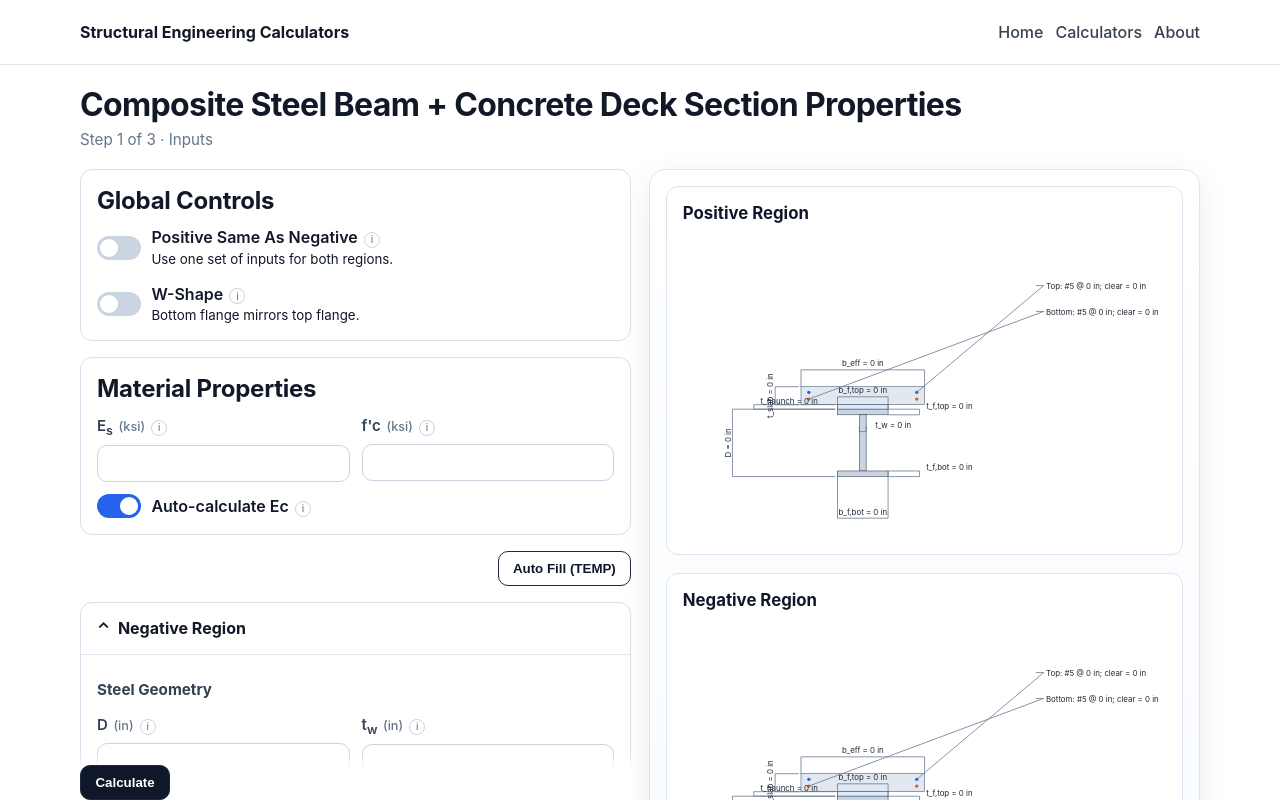
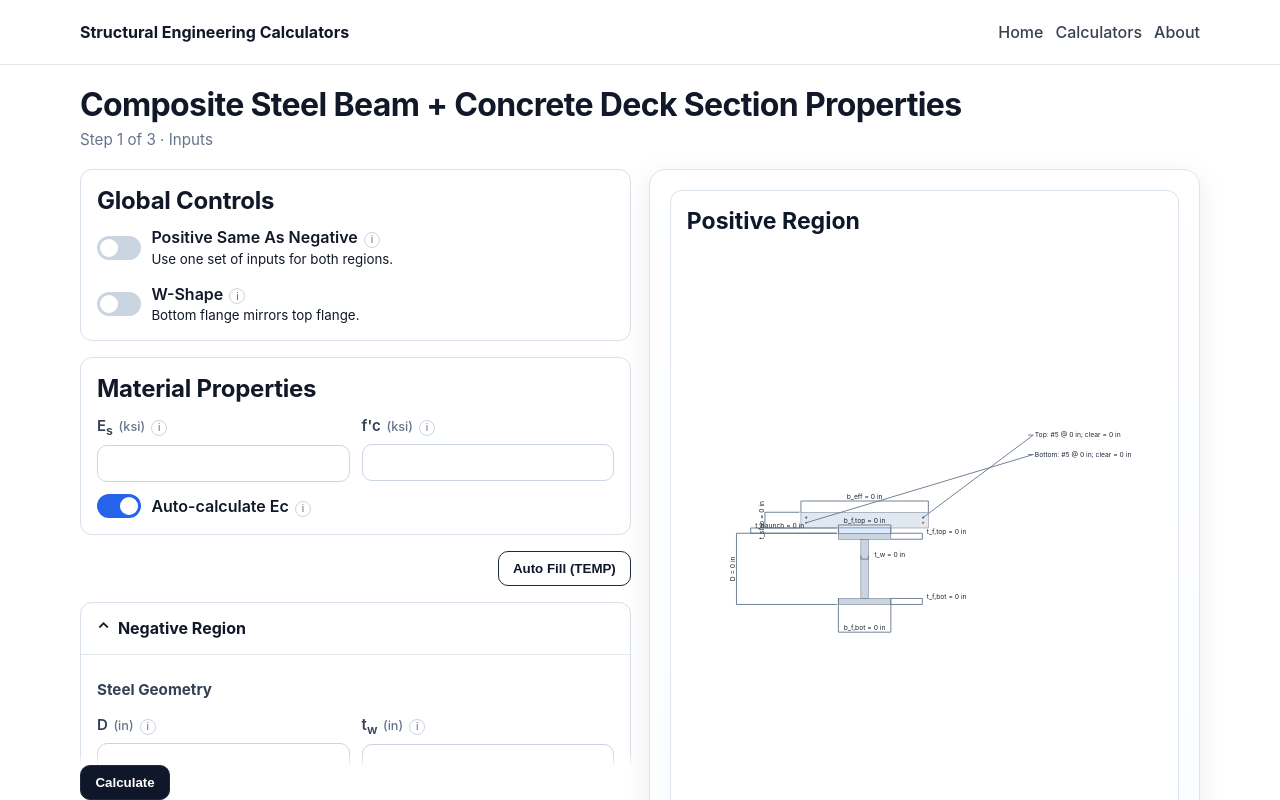
Before and after one commit to parkerallen22/Structural-Engineering-Calculation, a Next.js app: page /calculators/composite-section-properties in a window 1280 px wide. Shown: the top 800 px of the page. Built offline with nearby package versions, Linux system fonts and the light colour scheme.

Commit message:
Increase Page 1 section diagram size and text legibility

```diff
--- a/src/app/calculators/composite-section-properties/page.js
+++ b/src/app/calculators/composite-section-properties/page.js
@@ -235,34 +235,35 @@ function SectionSketch({ region, title, compact = false }) {
   const tSlab = toNumber(region.tSlab, 8);
   const bEff = toNumber(region.bEff, Math.max(bfTop, bfBot));
 
-  const viewWidth = 860;
-  const viewHeight = compact ? 540 : 600;
-  const centerX = 320;
-  const baseY = compact ? 430 : 480;
-  const availableHeight = compact ? 360 : 400;
+  const viewWidth = 1180;
+  const viewHeight = compact ? 700 : 760;
+  const viewPadding = 44;
+  const centerX = 430;
+  const baseY = compact ? 570 : 620;
+  const availableHeight = compact ? 500 : 540;
 
   const verticalScale = availableHeight / Math.max(D + tHaunch + tSlab, 1);
-  const horizontalScale = 360 / Math.max(bEff, bfTop, bfBot, 1);
+  const horizontalScale = 500 / Math.max(bEff, bfTop, bfBot, 1);
 
-  const slabH = clampInchesToPx(tSlab, verticalScale, 32, compact ? 120 : 140);
-  const haunchH = clampInchesToPx(tHaunch, verticalScale, 8, 44);
-  const steelH = clampInchesToPx(D, verticalScale, 120, compact ? 250 : 280);
+  const slabH = clampInchesToPx(tSlab, verticalScale, 42, compact ? 170 : 190);
+  const haunchH = clampInchesToPx(tHaunch, verticalScale, 14, 64);
+  const steelH = clampInchesToPx(D, verticalScale, 190, compact ? 360 : 390);
 
-  const topFlangeH = clampInchesToPx(tfTop, verticalScale, 10, 30);
-  const bottomFlangeH = clampInchesToPx(tfBot, verticalScale, 10, 30);
-  const webH = Math.max(20, steelH - topFlangeH - bottomFlangeH);
+  const topFlangeH = clampInchesToPx(tfTop, verticalScale, 16, 46);
+  const bottomFlangeH = clampInchesToPx(tfBot, verticalScale, 16, 46);
+  const webH = Math.max(28, steelH - topFlangeH - bottomFlangeH);
 
-  const slabW = clampInchesToPx(bEff, horizontalScale, 220, 440);
-  const topFlangeW = clampInchesToPx(bfTop, horizontalScale, 90, 320);
-  const bottomFlangeW = clampInchesToPx(bfBot, horizontalScale, 90, 320);
-  const webW = clampInchesToPx(tw, horizontalScale, 12, 48);
+  const slabW = clampInchesToPx(bEff, horizontalScale, 340, 620);
+  const topFlangeW = clampInchesToPx(bfTop, horizontalScale, 140, 440);
+  const bottomFlangeW = clampInchesToPx(bfBot, horizontalScale, 140, 440);
+  const webW = clampInchesToPx(tw, horizontalScale, 20, 64);
 
   const steelTopY = baseY - steelH;
   const haunchY = steelTopY - haunchH;
   const slabY = haunchY - slabH;
 
-  const topBarY = slabY + clampInchesToPx(region.rebarTop.clearDistance, verticalScale, 10, slabH * 0.45);
-  const bottomBarY = slabY + slabH - clampInchesToPx(region.rebarBottom.clearDistance, verticalScale, 10, slabH * 0.45);
+  const topBarY = slabY + clampInchesToPx(region.rebarTop.clearDistance, verticalScale, 14, slabH * 0.45);
+  const bottomBarY = slabY + slabH - clampInchesToPx(region.rebarBottom.clearDistance, verticalScale, 14, slabH * 0.45);
   const topBars = computeBarLayout(slabW - 28, region.rebarTop.spacing, bEff);
   const bottomBars = computeBarLayout(slabW - 28, region.rebarBottom.spacing, bEff);
   const topBarR = computeBarRadius(region.rebarTop.barSize);
@@ -270,11 +271,11 @@ function SectionSketch({ region, title, compact = false }) {
 
   const markerId = `arrow-${title ?? 'single'}`;
   const dimensionTextClass = styles.dimensionText;
-  const smallDimX = centerX + Math.max(topFlangeW, bottomFlangeW) / 2 + 56;
-  const twDimY = steelTopY + topFlangeH + webH / 2 - 20;
-  const topNoteY = compact ? 96 : 114;
-  const bottomNoteY = compact ? 142 : 164;
-  const noteX = 646;
+  const smallDimX = centerX + Math.max(topFlangeW, bottomFlangeW) / 2 + 84;
+  const twDimY = steelTopY + topFlangeH + webH / 2 - 26;
+  const topNoteY = compact ? 124 : 146;
+  const bottomNoteY = compact ? 176 : 202;
+  const noteX = 884;
 
   const topBarText = region.rebarTop.alternatingBars
     ? `${region.rebarTop.barSize} @ ${fmtSketch(region.rebarTop.spacing)} in, ${region.rebarTop.altBarSize} @ ${fmtSketch(region.rebarTop.altSpacing)} in`
@@ -287,10 +288,10 @@ function SectionSketch({ region, title, compact = false }) {
   return (
     <article className={styles.diagramCard}>
       {title ? <h4>{title}</h4> : null}
-      <svg className={styles.sectionSketch} viewBox={`0 0 ${viewWidth} ${viewHeight}`} role="img" aria-label={`Composite section sketch ${title ?? ''}`}>
+      <svg className={`${styles.sectionSketch} ${compact ? styles.sectionSketchCompact : ''}`} viewBox={`${-viewPadding} ${-viewPadding} ${viewWidth + viewPadding * 2} ${viewHeight + viewPadding * 2}`} role="img" aria-label={`Composite section sketch ${title ?? ''}`}>
         <defs>
-          <marker id={markerId} markerWidth="6" markerHeight="6" refX="0" refY="3" markerUnits="strokeWidth" orient="auto-start-reverse">
-            <path d="M0,3 L6,0 L6,6 z" fill="#64748b" />
+          <marker id={markerId} markerWidth="12" markerHeight="12" refX="2" refY="6" markerUnits="strokeWidth" orient="auto-start-reverse">
+            <path d="M0,6 L12,0 L12,12 z" fill="#64748b" />
           </marker>
         </defs>
 
--- a/src/app/calculators/composite-section-properties/page.module.css
+++ b/src/app/calculators/composite-section-properties/page.module.css
@@ -93,11 +93,12 @@
 
 
 .diagramPanel {
-  padding: 1rem;
+  padding: 1.25rem;
   border-radius: 16px;
   border: 1px solid #dbe4ef;
   background: linear-gradient(180deg, #ffffff 0%, #f8fbff 100%);
   box-shadow: 0 8px 30px rgba(15, 23, 42, 0.08);
+  overflow: visible;
 }
 
 .diagramStack {
@@ -109,36 +110,41 @@
   border: 1px solid #dbe4ef;
   border-radius: 12px;
   background: #fff;
-  padding: 1rem;
+  padding: 1rem 1rem 1.2rem;
+  overflow: visible;
 }
 
 .diagramCard h4 {
   margin: 0 0 0.75rem;
   color: #0f172a;
-  font-size: 1.05rem;
+  font-size: clamp(1.4rem, 1.8vw, 1.55rem);
 }
 
 .sectionSketch {
   width: 100%;
-  height: auto;
+  height: clamp(500px, 56vw, 650px);
   display: block;
   overflow: visible;
 }
 
+.sectionSketchCompact {
+  height: clamp(460px, 48vw, 550px);
+}
+
 .dimensionLine {
   stroke: #64748b;
-  stroke-width: 1.35;
+  stroke-width: 2.4;
   fill: none;
 }
 
 .dimensionText {
-  font-size: 14px;
+  font-size: 18px;
   fill: #1f2937;
   font-family: Inter, -apple-system, BlinkMacSystemFont, 'Segoe UI', sans-serif;
 }
 
 .dimensionTextCompact {
-  font-size: 13px;
+  font-size: 18px;
 }
 
 .resultTable { width: 100%; border-collapse: collapse; font-size: 0.9rem; margin-top: 0.75rem; }
```
